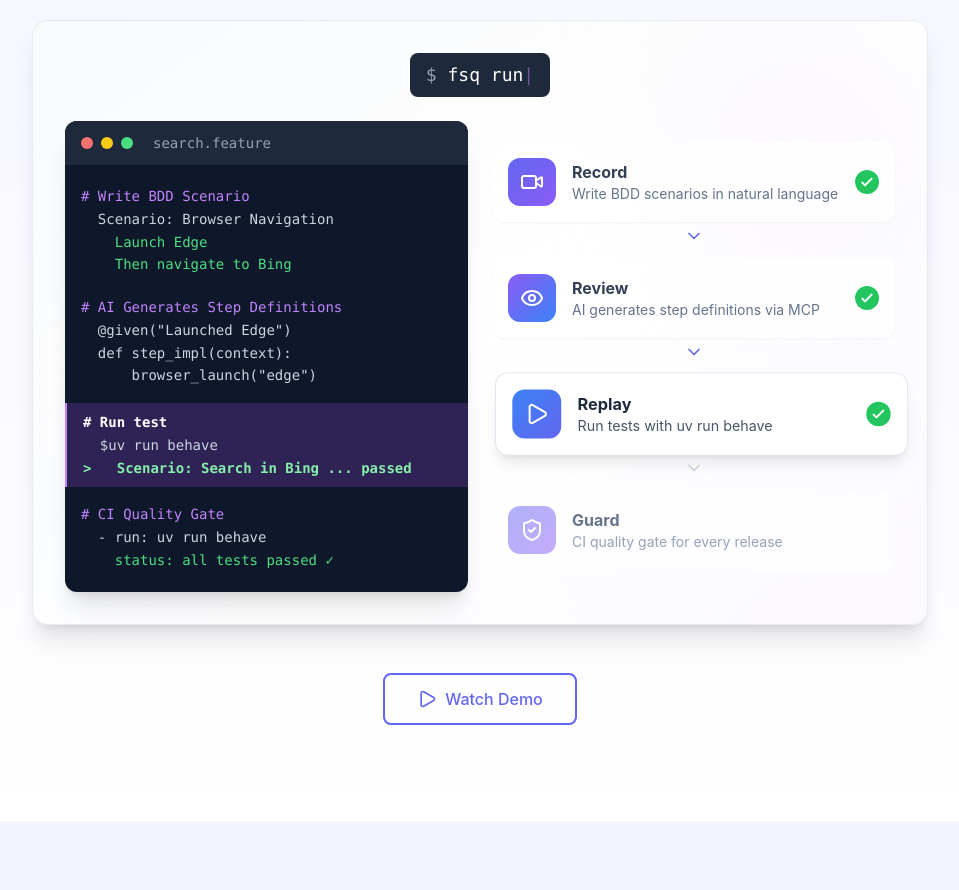
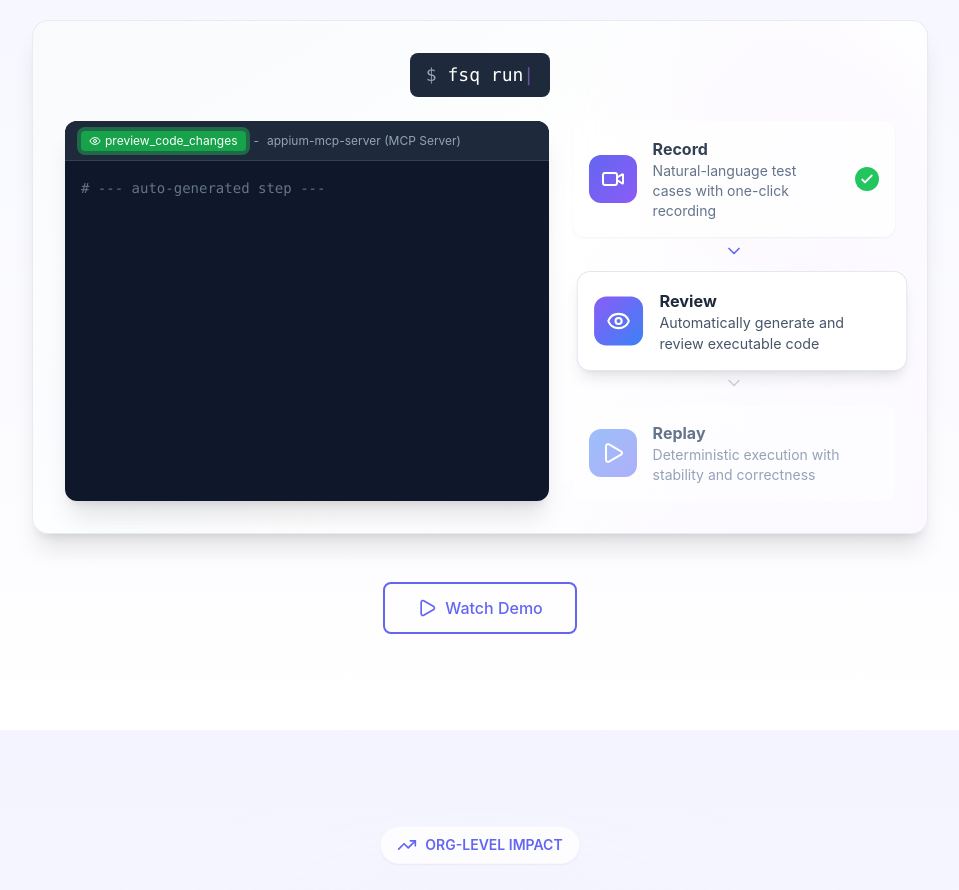
Before and after one commit to yuexiong-ms/fsq-site, a React (Vite) app: page / in a window 1280 px wide. Shown: the part 2520-3410 px from the top of the page, without its empty margins (160-1119 px from the left). Built offline with nearby package versions, Linux system fonts and the light colour scheme.

Commit message:
refine the animation

```diff
--- a/src/components/sections/AnimatedMockup.tsx
+++ b/src/components/sections/AnimatedMockup.tsx
@@ -1,6 +1,6 @@
-import { motion } from 'framer-motion';
+import { motion, AnimatePresence } from 'framer-motion';
 import { useState, useEffect } from 'react';
-import { Video, Eye, Play, ShieldCheck, ChevronDown } from 'lucide-react';
+import { Video, Eye, Play, ChevronDown, CircleSlash, Send, PlayCircle } from 'lucide-react';
 
 export const AnimatedMockup = () => {
   const [currentStep, setCurrentStep] = useState(0);
@@ -10,69 +10,55 @@ export const AnimatedMockup = () => {
 
   const steps = [
     {
+      key: 'record',
+      icon: Video,
       title: 'Record',
-      icon: Video,
-      description: 'Write BDD scenarios in natural language',
+      description: 'Natural-language test cases with one-click recording',
       color: 'from-purple-primary to-purple-secondary',
-    },
-    {
-      title: 'Review',
-      icon: Eye,
-      description: 'AI generates step definitions via MCP',
-      color: 'from-purple-secondary to-blue-accent',
-    },
-    {
-      title: 'Replay',
-      icon: Play,
-      description: 'Run tests with uv run behave',
-      color: 'from-blue-accent to-purple-primary',
-    },
-    {
-      title: 'Guard',
-      icon: ShieldCheck,
-      description: 'CI quality gate for every release',
-      color: 'from-purple-primary to-purple-secondary',
-    },
-  ];
-
-  const codeBlocks = [
-    {
-      step: 'record',
+      header: 'Scenario: Test msn.com website on Edge',
       lines: [
-        { text: '# Write BDD Scenario', type: 'command' },
-        { text: '  Scenario: Browser Navigation', type: 'code' },
-        { text: '    Launch Edge', type: 'string' },
-        { text: '    Then navigate to Bing', type: 'string' },
+        { text: 'Given I have launched Edge browser', type: 'step' },
+        { text: 'When I click the search box in NTP page', type: 'step' },
+        { text: 'And I input "msn.com" in the search box', type: 'step' },
+        { text: 'And I press enter to navigate to the page', type: 'step' },
+        { text: 'And I wait for the page to load completely', type: 'step' },
+        { text: 'Then I should see the tab with the title "msn.com"', type: 'step' },
       ],
     },
     {
-      step: 'review',
+      key: 'review',
+      icon: Eye,
+      title: 'Review',
+      description: 'Automatically generate and review executable code',
+      color: 'from-purple-secondary to-blue-accent',
+      header: 'Ran preview_code_changes - appium-mcp-server',
       lines: [
-        { text: '# AI Generates Step Definitions', type: 'command' },
-        { text: '  @given("Launched Edge")', type: 'code' },
-        { text: '  def step_impl(context):', type: 'code' },
-        { text: '      browser_launch("edge")', type: 'code' },
+        { text: '# --- auto-generated step ---', type: 'comment' },
+        { text: "@given('I have launched Edge browser')", type: 'decorator' },
+        { text: 'def step_impl(context):', type: 'code' },
+        { text: '    result = call_tool_sync(context,', type: 'code' },
+        { text: '        name="app_launch",', type: 'string' },
+        { text: '        arguments={...})', type: 'code' },
+        { text: '    assert result.get("status") == "success"', type: 'string' },
       ],
     },
     {
-      step: 'replay',
+      key: 'replay',
+      icon: Play,
+      title: 'Replay',
+      description: 'Deterministic execution with stability and correctness',
+      color: 'from-blue-accent to-purple-primary',
+      header: 'Scenario: Test msn.com website on Edge',
       lines: [
-        { text: '# Run test', type: 'command' },
-        { text: '  $uv run behave', type: 'code' },
-        { text: '    Scenario: Search in Bing ... passed', type: 'string' },
-      ],
-    },
-    {
-      step: 'guard',
-      lines: [
-        { text: '# CI Quality Gate', type: 'command' },
-        { text: '  - run: uv run behave', type: 'code' },
-        { text: '    status: all tests passed ✓', type: 'string' },
+        { text: 'Given I have launched Edge browser', type: 'passed' },
+        { text: 'When I click the search box in NTP page', type: 'passed' },
+        { text: 'And I input "msn.com" in the search box', type: 'passed' },
+        { text: 'And I press enter to navigate to the page', type: 'passed' },
+        { text: 'And I wait for the page to load completely', type: 'passed' },
+        { text: 'Then I should see the tab with the title "msn.com"', type: 'passed' },
       ],
     },
   ];
-
-  const stepKeywords = ['record', 'review', 'replay', 'guard'];
 
   const commandText = 'fsq run';
 
@@ -96,8 +82,8 @@ export const AnimatedMockup = () => {
 
   useEffect(() => {
     // Line progression within current step
-    const currentBlock = codeBlocks[currentStep];
-    const subLineCount = currentBlock.lines.length - 1; // exclude command line
+    const currentStepData = steps[currentStep];
+    const subLineCount = currentStepData.lines.length;
     const lineInterval = setInterval(() => {
       setCurrentLine((prev) => {
         // Stop at the last line, don't cycle back
@@ -111,7 +97,8 @@ export const AnimatedMockup = () => {
     // Step progression - duration proportional to sub-line count
     const baseDuration = 800; // base time per step
     const perLineDuration = 600; // time per sub-line
-    const stepDuration = baseDuration + subLineCount * perLineDuration;
+    const pauseAfterComplete = 1500; // extra pause after all lines shown
+    const stepDuration = baseDuration + subLineCount * perLineDuration + pauseAfterComplete;
 
     const stepTimeout = setTimeout(() => {
       setCurrentStep((prev) => (prev + 1) % steps.length);
@@ -150,70 +137,166 @@ export const AnimatedMockup = () => {
       </div>
 
       {/* Main content area */}
-      <div className="relative z-10 flex flex-col lg:flex-row gap-6">
+      <div className="relative z-10 grid grid-cols-1 lg:grid-cols-[3fr_2fr] gap-6">
         {/* Code editor panel */}
-        <div className="flex-1">
-          <div className="bg-slate-900 rounded-xl overflow-hidden shadow-xl">
-            {/* Editor header */}
-            <div className="flex items-center gap-2 px-4 py-3 bg-slate-800">
-              <div className="w-3 h-3 rounded-full bg-red-400" />
-              <div className="w-3 h-3 rounded-full bg-yellow-400" />
-              <div className="w-3 h-3 rounded-full bg-green-400" />
-              <span className="ml-3 text-slate-400 text-sm font-mono">search.feature</span>
+        <div className="min-w-0">
+          <div className="bg-slate-900 rounded-xl overflow-hidden shadow-xl h-full flex flex-col">
+            {/* Toolbar - always render to maintain consistent height */}
+            <div className="flex items-center gap-1 px-4 py-2 bg-slate-800 border-b border-slate-700 text-xs text-slate-400 min-h-[40px]">
+              {currentStep === 0 ? (
+                <>
+                  <CircleSlash size={14} />
+                  <span>Not Fully Automated</span>
+                  <span className="mx-1">|</span>
+                  <motion.div
+                    animate={{
+                      boxShadow: [
+                        '0 0 0 0 rgba(168, 85, 247, 0)',
+                        '0 0 0 4px rgba(168, 85, 247, 0.4)',
+                        '0 0 0 0 rgba(168, 85, 247, 0)',
+                      ],
+                    }}
+                    transition={{ duration: 1.5, repeat: Infinity }}
+                    className="flex items-center gap-1 bg-purple-600 text-white px-2 py-0.5 rounded"
+                  >
+                    <Send size={12} />
+                    <span>Send to Copilot</span>
+                  </motion.div>
+                  <span className="mx-1">|</span>
+                  <PlayCircle size={14} />
+                  <span>Run</span>
+                </>
+              ) : currentStep === 1 ? (
+                <>
+                  <motion.div
+                    animate={{
+                      boxShadow: [
+                        '0 0 0 0 rgba(34, 197, 94, 0)',
+                        '0 0 0 4px rgba(34, 197, 94, 0.4)',
+                        '0 0 0 0 rgba(34, 197, 94, 0)',
+                      ],
+                    }}
+                    transition={{ duration: 1.5, repeat: Infinity }}
+                    className="flex items-center gap-1 bg-green-600 text-white px-2 py-0.5 rounded"
+                  >
+                    <Eye size={12} />
+                    <span>preview_code_changes</span>
+                  </motion.div>
+                  <span className="mx-1">-</span>
+                  <span>appium-mcp-server (MCP Server)</span>
+                </>
+              ) : currentStep === 2 ? (
+                <>
+                  <CircleSlash size={14} />
+                  <span>Automated</span>
+                  <span className="mx-1">|</span>
+                  <Send size={14} />
+                  <span>Send to Copilot</span>
+                  <span className="mx-1">|</span>
+                  <motion.div
+                    animate={{
+                      boxShadow: [
+                        '0 0 0 0 rgba(34, 197, 94, 0)',
+                        '0 0 0 4px rgba(34, 197, 94, 0.4)',
+                        '0 0 0 0 rgba(34, 197, 94, 0)',
+                      ],
+                    }}
+                    transition={{ duration: 1.5, repeat: Infinity }}
+                    className="flex items-center gap-1 bg-green-600 text-white px-2 py-0.5 rounded"
+                  >
+                    <PlayCircle size={12} />
+                    <span>Run</span>
+                  </motion.div>
+                </>
+              ) : (
+                <>
+                  <PlayCircle size={14} />
+                  <span>{steps[currentStep].header}</span>
+                </>
+              )}
             </div>
 
-            {/* Code content */}
-            <div className="p-4 font-mono text-sm leading-relaxed">
-              {codeBlocks.map((block, blockIndex) => {
-                const isCurrentBlock = block.step === stepKeywords[currentStep];
-                return (
-                  <div
-                    key={block.step}
-                    className={`transition-all duration-300 ${blockIndex > 0 ? 'mt-3' : ''} ${
-                      isCurrentBlock ? 'bg-purple-500/20 -mx-4 px-4 py-2 border-l-2 border-purple-400' : 'py-1'
-                    }`}
-                  >
-                    {block.lines.map((line, lineIndex) => {
-                      const isSubLine = lineIndex > 0;
-                      const subLineIndex = lineIndex - 1;
-                      const isCurrentSubLine = isCurrentBlock && isSubLine && subLineIndex === currentLine;
+            {/* Code content - single page per step */}
+            <div className="p-4 font-mono text-sm leading-relaxed flex-1 min-h-[280px]">
+              <AnimatePresence mode="wait">
+                <motion.div
+                  key={currentStep}
+                  initial={{ opacity: 0, x: 20 }}
+                  animate={{ opacity: 1, x: 0 }}
+                  exit={{ opacity: 0, x: -20 }}
+                  transition={{ duration: 0.3 }}
+                >
+                  {/* Header line - show for Record and Replay steps with scenario header */}
+                  {(steps[currentStep].key === 'record' || steps[currentStep].key === 'replay') && (
+                    <div className="flex items-start mb-1">
+                      <span className="text-red-500 mr-2">|</span>
+                      <span className="text-orange-400 font-semibold">{steps[currentStep].header}</span>
+                    </div>
+                  )}
 
-                      return (
-                        <div key={lineIndex} className="whitespace-pre">
-                          {line.type === 'command' ? (
-                            <span className={isCurrentBlock ? 'text-white font-semibold' : 'text-purple-400'}>{line.text}</span>
-                          ) : line.type === 'string' ? (
-                            <span className={isCurrentSubLine ? 'text-green-300 font-semibold' : 'text-green-400'}>
-                              {isCurrentSubLine ? '> ' + line.text.substring(2) : line.text}
+                  {/* Content lines */}
+                  {steps[currentStep].lines.map((line: { text: string; type: string }, lineIndex: number) => {
+                    const isCurrentLine = lineIndex === currentLine;
+                    const isVisibleLine = lineIndex <= currentLine;
+
+                    return (
+                      <motion.div
+                        key={lineIndex}
+                        initial={{ opacity: 0, y: 10 }}
+                        animate={{
+                          opacity: isVisibleLine ? 1 : 0,
+                          y: isVisibleLine ? 0 : 10,
+                        }}
+                        transition={{ duration: 0.3 }}
+                        className="whitespace-pre"
+                      >
+                        {line.type === 'step' ? (
+                          // Step with X marker (not automated)
+                          <div className="flex items-start">
+                            <span className="text-yellow-500 font-bold mr-2">X</span>
+                            <span className={isCurrentLine ? 'text-white font-semibold' : 'text-slate-300'}>
+                              {line.text}
                             </span>
-                          ) : (
-                            <span className={isCurrentSubLine ? 'text-white font-semibold' : 'text-slate-300'}>
-                              {isCurrentSubLine ? '> ' + line.text.substring(2) : line.text}
+                          </div>
+                        ) : line.type === 'passed' ? (
+                          // Passed step with green checkmark
+                          <div className="flex items-start">
+                            <span className="text-green-500 font-bold mr-2">&#10003;</span>
+                            <span className={isCurrentLine ? 'text-white font-semibold' : 'text-slate-300'}>
+                              {line.text}
                             </span>
-                          )}
-                        </div>
-                      );
-                    })}
-                  </div>
-                );
-              })}
+                          </div>
+                        ) : line.type === 'comment' ? (
+                          <span className="text-slate-500">{line.text}</span>
+                        ) : line.type === 'decorator' ? (
+                          <span className="text-yellow-400">{line.text}</span>
+                        ) : line.type === 'string' ? (
+                          <span className="text-green-400">{line.text}</span>
+                        ) : (
+                          <span className="text-slate-300">{line.text}</span>
+                        )}
+                      </motion.div>
+                    );
+                  })}
+                </motion.div>
+              </AnimatePresence>
             </div>
           </div>
         </div>
 
         {/* Steps visualization */}
-        <div className="flex-1 flex flex-col justify-center gap-2">
+        <div className="min-w-0 flex flex-col justify-center gap-2">
           {steps.map((step, index) => {
             const Icon = step.icon;
             const isActive = index === currentStep;
             const isPast = index < currentStep;
             // Check if current step is done (on last sub-line)
-            const currentBlock = codeBlocks[currentStep];
-            const subLineCount = currentBlock.lines.length - 1;
+            const currentStepData = steps[currentStep];
+            const subLineCount = currentStepData.lines.length;
             const isCurrentStepDone = isActive && currentLine >= subLineCount - 1;
 
             return (
-              <div key={step.title}>
+              <div key={step.key}>
                 <motion.div
                   animate={{
                     scale: isActive ? 1.02 : 1,
```
